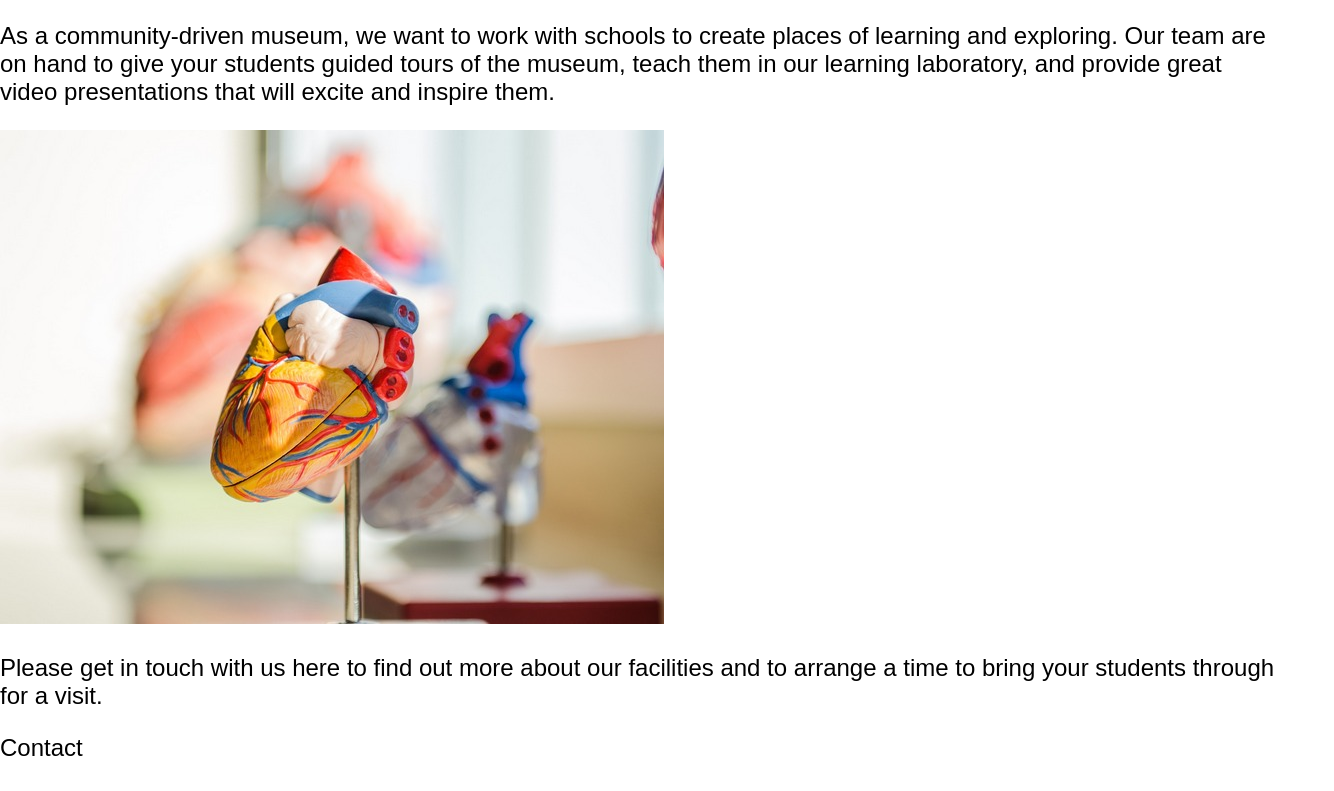
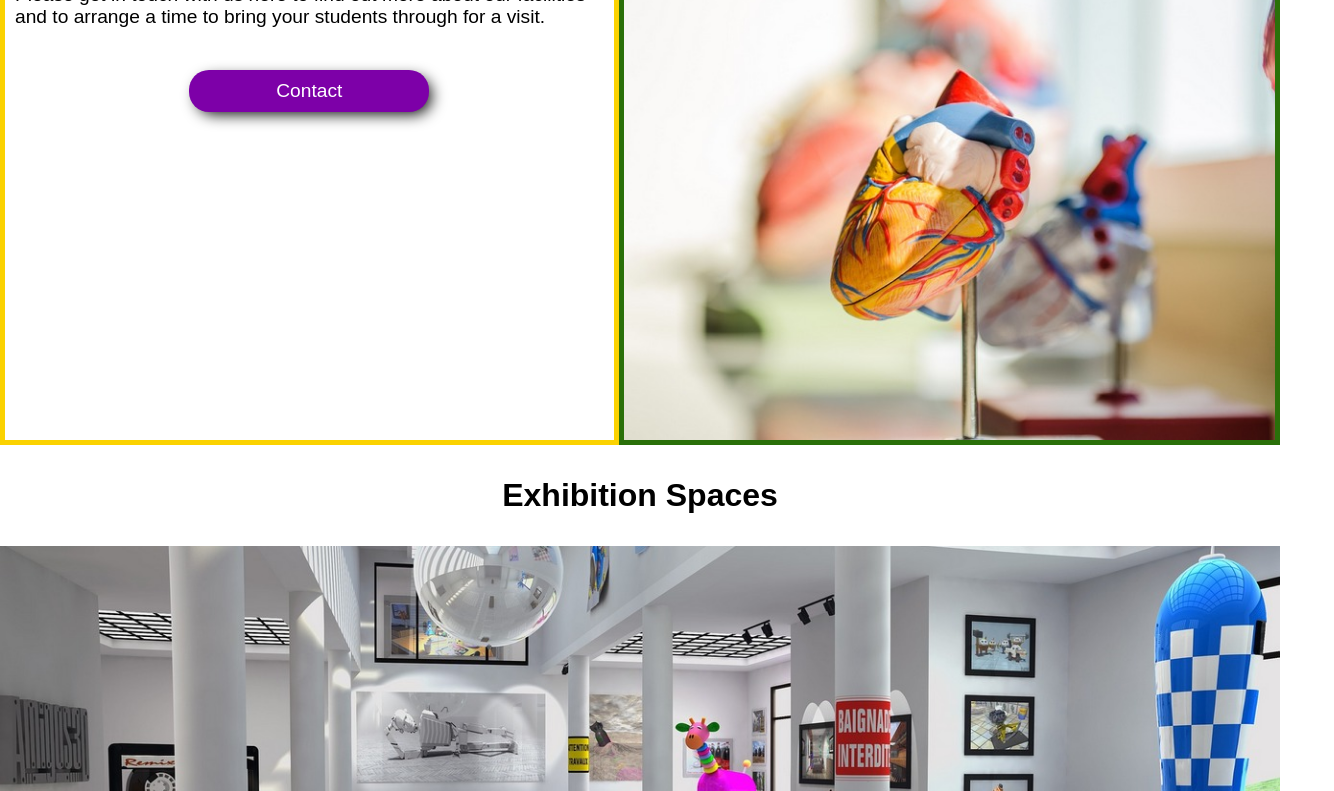
Before and after one commit to sarabmadsen/semester-project1, a plain HTML site: page explore/teachers.html in a window 1280 px wide. Shown: the part 940-1731 px from the top of the page, 1334 px wide, since content can reach past the window. Drawn offline with Linux system fonts and the light colour scheme.

Commit message:
css exlore-pages

```diff
--- a/css/explore-pages.css
+++ b/css/explore-pages.css
@@ -0,0 +1,96 @@
+/*Global styles*/
+
+.text1,
+.text2,
+.text3 {
+  border: solid 5px #fbd200;
+  max-width: 670px;
+}
+
+p {
+  padding: 10px;
+}
+
+.main-content img {
+  max-width: 680px;
+  width: 100%;
+}
+
+.image1 {
+  border: solid 5px #7d00a8;
+  box-sizing: border-box;
+  -moz-box-sizing: border-box;
+  -webkit-box-sizing: border-box;
+}
+
+.image2 {
+  border: solid 5px #2a7009;
+  box-sizing: border-box;
+  -moz-box-sizing: border-box;
+  -webkit-box-sizing: border-box;
+}
+
+.image3 {
+  border: solid 5px #ed8e00;
+  box-sizing: border-box;
+  -moz-box-sizing: border-box;
+  -webkit-box-sizing: border-box;
+}
+
+.long img {
+  max-width: 1334px;
+  width: 100%;
+}
+
+.long {
+  display: flex;
+  flex-direction: column;
+  align-items: center;
+}
+
+/*Mobile and tablet styles*/
+@media only screen and (max-width: 834px) {
+  .main-content {
+    display: flex;
+    flex-direction: column;
+    align-items: center;
+  }
+}
+
+/*Desktop styles*/
+@media only screen and (min-width: 835px) {
+  .image1 {
+    grid-area: image1;
+  }
+  .text1 {
+    grid-area: text1;
+  }
+  .image2 {
+    grid-area: image2;
+  }
+  .text2 {
+    grid-area: text2;
+  }
+  .image3 {
+    grid-area: image3;
+  }
+  .text3 {
+    grid-area: text3;
+  }
+  .main-content {
+    display: grid;
+    grid-template-areas:
+      "image1 text1"
+      "text2 image2"
+      "image3 text3";
+    grid-gap: 0;
+    justify-items: center;
+    justify-content: center;
+  }
+  .long img:hover {
+    border: solid 5px #fbd200;
+    box-sizing: border-box;
+    -moz-box-sizing: border-box;
+    -webkit-box-sizing: border-box;
+  }
+}
--- a/css/styles.css
+++ b/css/styles.css
@@ -2,7 +2,7 @@
 
 @font-face {
   font-family: "Dubai Light";
-  src: url("dubai-light.ttf") format(ttf);
+  src: url("css/dubai-light.ttf") format(ttf);
 }
 
 @font-face {
@@ -109,10 +109,21 @@ footer p {
   min-height: 60px;
 }
 
+.button {
+  color: white;
+  background-color: #7d00a8;
+  border-radius: 20px;
+  max-width: 220px;
+  text-align: center;
+  -webkit-box-shadow: 5px 5px 15px -3px #000000;
+  box-shadow: 5px 5px 15px -3px #000000;
+  margin: 2rem auto;
+}
+
 /*Mobile and tablet styles*/
 @media only screen and (max-width: 834px) {
   body {
-    font-size: 1.3rem;
+    font-size: 1rem;
   }
   h1 {
     font-size: 2rem;
@@ -147,7 +158,7 @@ footer p {
 /*Desktop styles*/
 @media only screen and (min-width: 835px) {
   body {
-    font-size: 1.5rem;
+    font-size: 1.2rem;
   }
   h1 {
     font-size: 2.5rem;
@@ -184,4 +195,7 @@ footer p {
   .menu {
     align-items: baseline;
   }
+  .button:hover {
+    background-color: #2a7009;
+  }
 }
--- a/explore/teachers.html
+++ b/explore/teachers.html
@@ -44,7 +44,9 @@
         </header>
         <main>
             <h1>Teachers</h1>
-            <img src="../images/teachers1-medium.jpg" alt="Man painting with VR glasses">
+            <section class="main-content">
+                <img class="image1" src="../images/teachers1-medium.jpg" alt="Man painting with VR glasses">
+                <div class="text1">
                     <p>
                         As a community-driven museum, we want to work with schools to
                         create places of learning and exploring. Our team are on hand
@@ -52,15 +54,19 @@
                         our learning laboratory, and provide great video presentations
                         that will excite and inspire them.
                     </p>
-            <img src="../images/teachers2-medium.jpg" alt="Model of heart">
+                </div>
+                <img class="image2" src="../images/teachers2-medium.jpg" alt="Model of heart">
+                <div class="text2">
                     <p>
                         Please get in touch with us here to find out more about our
                         facilities and to arrange a time to bring your students through
                         for a visit.
                     </p>
-            <p>Contact</p>
+                    <p class="button">Contact</p>
+                </div>
+            </section>
             <h3>Exhibition Spaces</h3>
-            <a href="../exhibition-spaces.html"><img src="../images/exhibition-spaces.jpg" alt="Exhibition space"></a>
+            <a class="long" href="../exhibition-spaces.html"><img src="../images/exhibition-spaces.jpg" alt="Exhibition space"></a>
         </main>
         <footer>
             <p>Copyright 2020 &copy</p>
```
Also changed, not shown: explore/kids.html (+13 -7 lines), explore/researchers.html (+7 -3 lines). Lines whose indentation alone changed are shown as unchanged.
